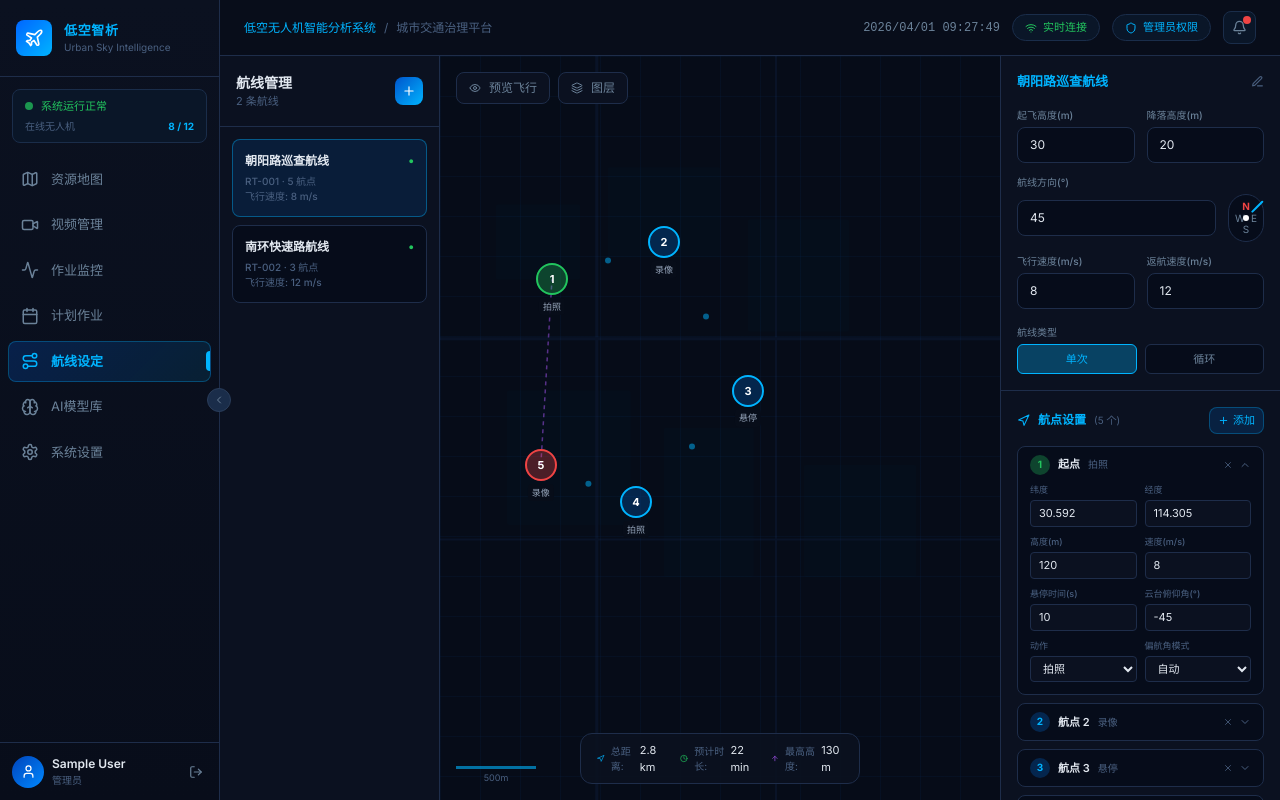
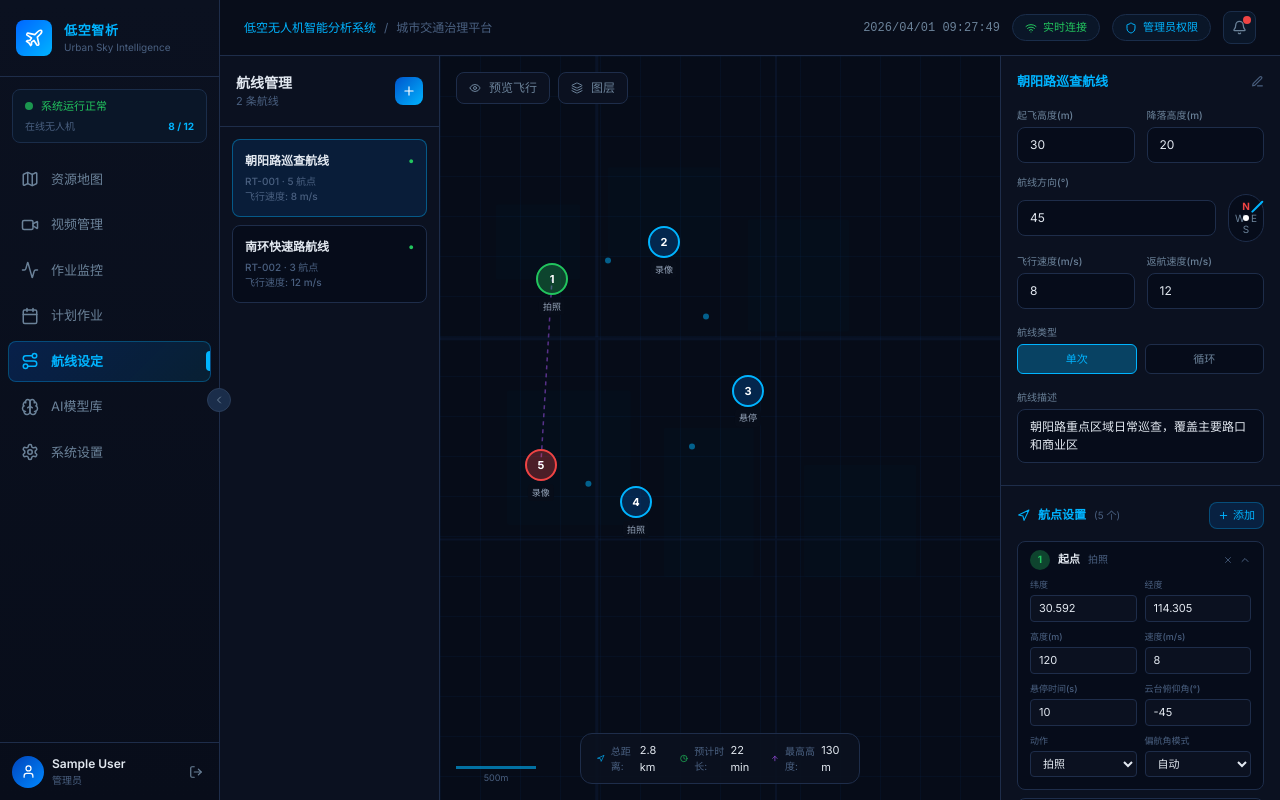
Before and after one commit to SiRi623/MLHW1, a React (Vite) app: page /route-planning in a window 1280 px wide. Built offline with nearby package versions, Linux system fonts and the light colour scheme; sample sign-in values are in the browser's storage.

Commit message:
航线描述功能

```diff
--- a/src/app/pages/RoutePlanning.tsx
+++ b/src/app/pages/RoutePlanning.tsx
@@ -50,6 +50,7 @@ interface Route {
   flySpeed: number;
   status: string;
   type?: string;
+  description?: string;
 }
 
 const initialRoutes: Route[] = [
@@ -57,6 +58,7 @@ const initialRoutes: Route[] = [
     id: "RT-001", name: "朝阳路巡查航线", status: "active",
     takeoffAlt: 30, landingAlt: 20, direction: 45, returnSpeed: 12, flySpeed: 8,
     type: "单次",
+    description: "朝阳路重点区域日常巡查，覆盖主要路口和商业区",
     waypoints: [
       { id: 1, lat: 30.5920, lng: 114.3050, altitude: 120, speed: 8, hoverTime: 10, action: "拍照", gimbalPitch: -45, yawMode: "自动", x: 20, y: 30 },
       { id: 2, lat: 30.5940, lng: 114.3080, altitude: 100, speed: 10, hoverTime: 5, action: "录像", gimbalPitch: -30, yawMode: "手动", x: 40, y: 25 },
@@ -69,6 +71,7 @@ const initialRoutes: Route[] = [
     id: "RT-002", name: "南环快速路航线", status: "active",
     takeoffAlt: 25, landingAlt: 15, direction: 90, returnSpeed: 15, flySpeed: 12,
     type: "循环",
+    description: "南环快速路交通监控，循环巡检",
     waypoints: [
       { id: 1, lat: 30.5800, lng: 114.2900, altitude: 80, speed: 12, hoverTime: 5, action: "录像", gimbalPitch: -30, yawMode: "航向锁定", x: 15, y: 70 },
       { id: 2, lat: 30.5800, lng: 114.3100, altitude: 80, speed: 12, hoverTime: 5, action: "录像", gimbalPitch: -30, yawMode: "航向锁定", x: 65, y: 70 },
@@ -137,6 +140,7 @@ export function RoutePlanning() {
       status: "draft",
       takeoffAlt: 30, landingAlt: 20, direction: 0, returnSpeed: 12, flySpeed: 8,
       type: "单次",
+      description: "",
       waypoints: [
         { id: 1, lat: 30.5928, lng: 114.3055, altitude: 100, speed: 8, hoverTime: 10, action: "拍照", gimbalPitch: -45, yawMode: "自动", x: 50, y: 50 },
       ],
@@ -515,6 +519,19 @@ export function RoutePlanning() {
               </button>
             </div>
           </div>
+
+          {/* 航线描述 */}
+              <div className="mt-4">
+                <label style={{ color: "#6b8299", fontSize: "10px", display: "block", marginBottom: "4px" }}>航线描述</label>
+                <textarea
+                  value={selectedRoute.description || ""}
+                  onChange={(e) => updateRouteParam("description", e.target.value)}
+                  placeholder="输入航线说明信息..."
+                  rows={2}
+                  className="w-full px-3 py-2 rounded-lg outline-none resize-none"
+                  style={{ background: "#060c1a", border: "1px solid #1e2d4a", color: "#e2e8f0", fontSize: "12px" }}
+                />
+              </div>
         </div>
 
         {/* Waypoints */}
```
